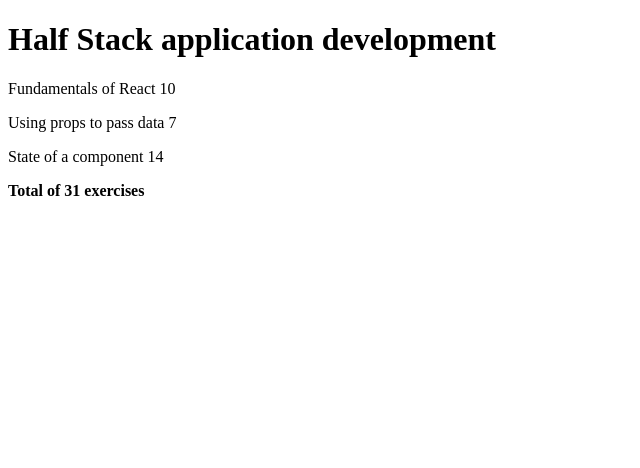
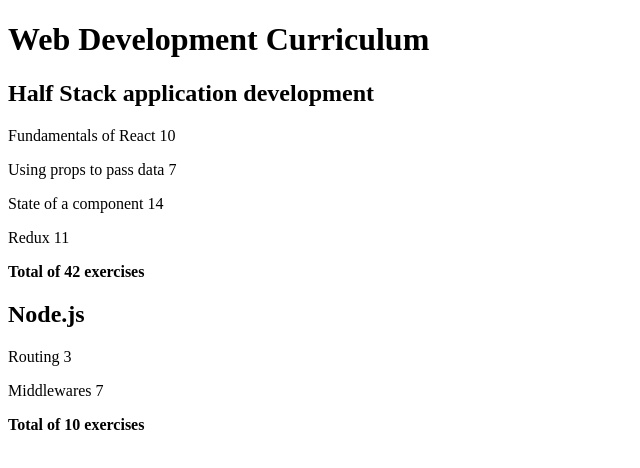
Before and after one commit to barhoomi/fullstackopen, a React (Vite) app in the folder part2/section-a/: page / in a window 1280 px wide. Shown: the top 468 px of the page, without its empty margins (0-640 px from the left). Built offline with nearby package versions, Linux system fonts and the light colour scheme.

Commit message:
Solve Exercise 2.4

```diff
--- a/part2/section-a/src/App.jsx
+++ b/part2/section-a/src/App.jsx
@@ -1,6 +1,6 @@
 const Header = ({course}) => {
   return (
-    <h1>{course}</h1>
+    <h2>{course}</h2>
   )
 }
 
@@ -43,9 +43,10 @@
 }
 
 const App = () => {
-  const course = {
+  const courses = [
+    {
+      name: 'Half Stack application development',
       id: 1,
-    name: 'Half Stack application development',
       parts: [
         {
           name: 'Fundamentals of React',
@@ -61,11 +62,42 @@
           name: 'State of a component',
           exercises: 14,
           id: 3
+        },
+        {
+          name: 'Redux',
+          exercises: 11,
+          id: 4
+        }
+      ]
+    },
+    {
+      name: 'Node.js',
+      id: 2,
+      parts: [
+        {
+          name: 'Routing',
+          exercises: 3,
+          id: 1
+        },
+        {
+          name: 'Middlewares',
+          exercises: 7,
+          id: 2
         }
       ]
     }
+  ]
 
-  return <Course course={course} />
+  return(
+    <div>
+        <h1>Web Development Curriculum</h1>
+        {courses.map((c)=>
+            <div key={c.id}>
+                <Course course={c}/>
+            </div>
+        )}
+    </div>
+  )
 }
 
 
```
Lines whose indentation alone changed are shown as unchanged.
